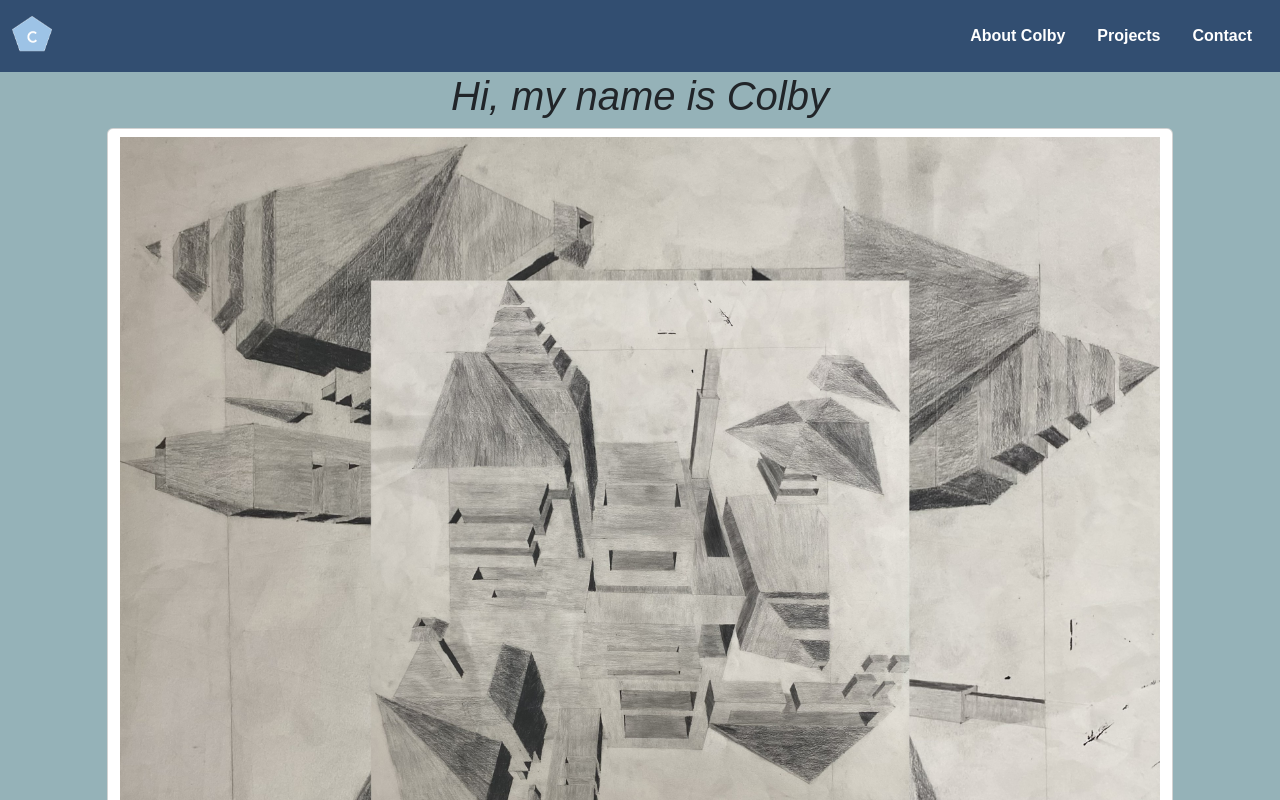
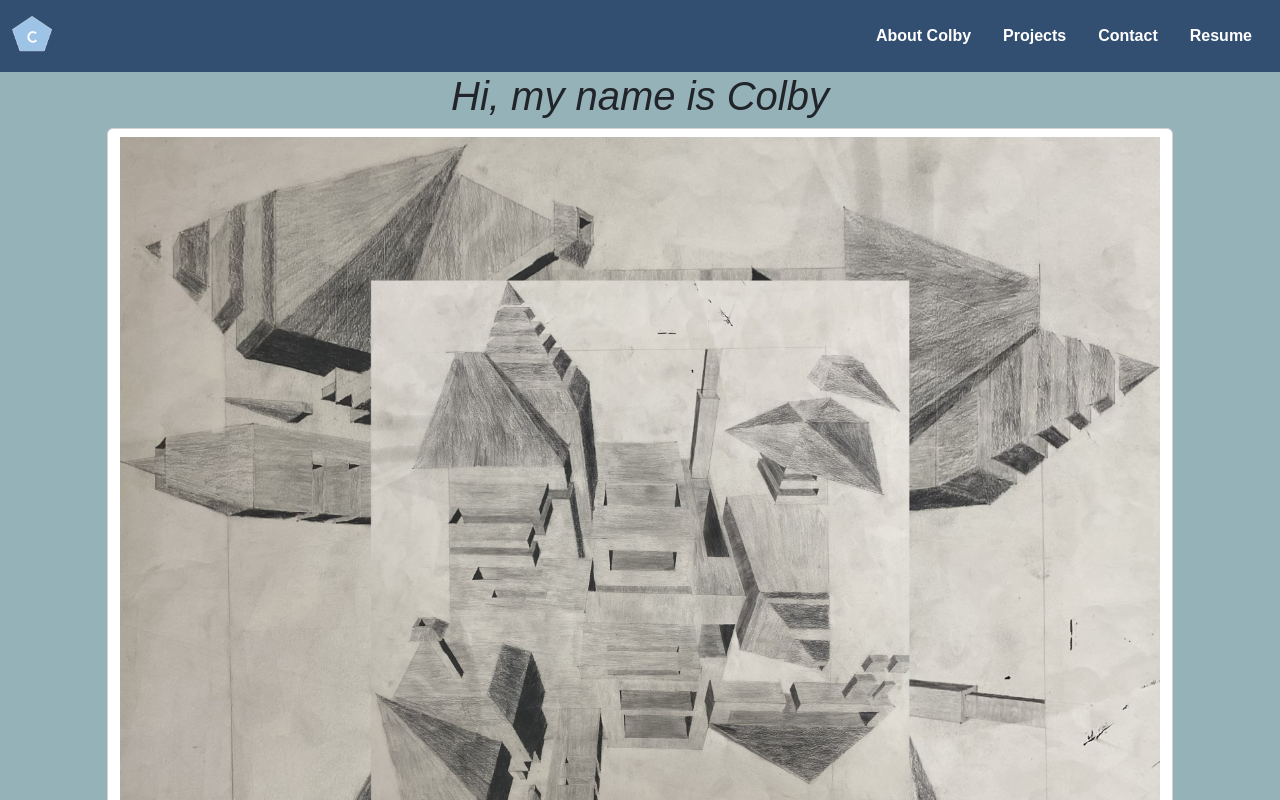
Before and after one commit to csanchezwagenbach/csw-v2, a React (Create React App) app: page / in a window 1280 px wide. Shown: the top 800 px of the page. Built offline with nearby package versions, Linux system fonts and the light colour scheme; a web font is replaced by a local one.

Commit message:
rendered projects page

```diff
--- a/src/components/Header.js
+++ b/src/components/Header.js
@@ -2,6 +2,7 @@ import React, { useState } from 'react';
 import Navigation from './Navigation';
 import Home from './pages/Home';
 import Bio from './pages/Bio'
+import Projects from './pages/Projects';
 
 export default function Header() {
     const [currentPage, setCurrentPage] = useState('Home');
@@ -13,9 +14,9 @@ export default function Header() {
         if (currentPage === 'Bio') {
             return <Bio />;
         }
-    //     if (currentPage === 'Projects') {
-    //         return <Projects />
-    //     }
+        if (currentPage === 'Projects') {
+            return <Projects />
+        }
     //     return <Contact />
      };
 
--- a/src/components/Navigation.js
+++ b/src/components/Navigation.js
@@ -1,5 +1,6 @@
 import React from 'react';
 import logo from '../assets/logo.png';
+import resume from '../assets/cswResumev2.pdf';
 
 function Navigation({ currentPage, handlePageChange }) {
     return (
@@ -21,6 +22,9 @@ function Navigation({ currentPage, handlePageChange }) {
                             <a className='nav-link text-white fw-bold' href='#Contact'
                                 onClick={() => handlePageChange('Contact')}>Contact</a>
                         </li>
+                        <li className='nav-item'>
+                            <a className='nav-link text-white fw-bold' href={resume}>Resume</a>
+                        </li>
                     </ul>
                 </div>
             </div>
--- a/src/components/pages/Projects.js
+++ b/src/components/pages/Projects.js
@@ -0,0 +1,10 @@
+import React from 'react';
+
+export default function Projects () {
+
+    return (
+        <div>
+        <p>Here we are now, guv'nuh</p>
+        </div>
+    )
+}
```
Also changed, not shown: 1 other file (tests, documents, lock files or other folders).
